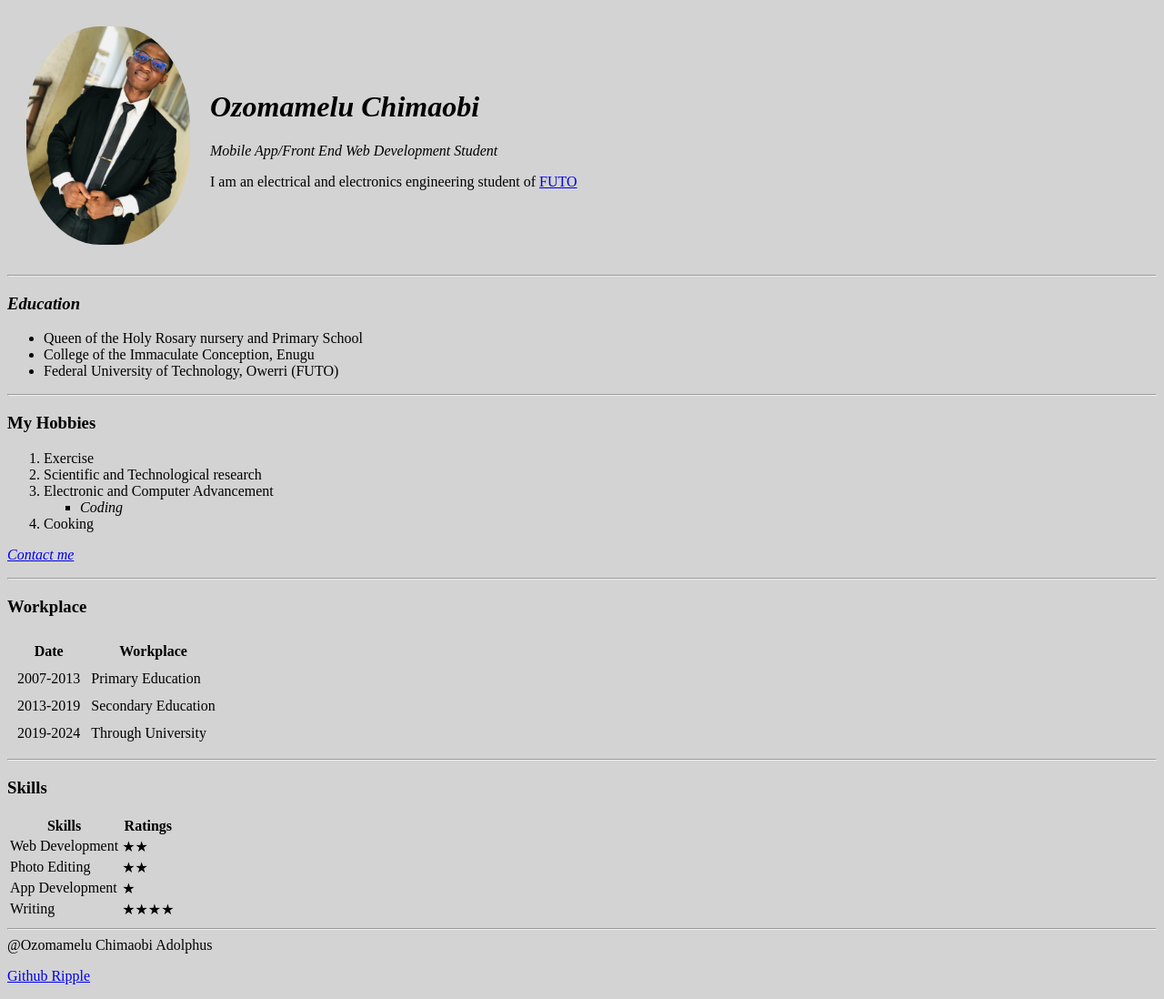
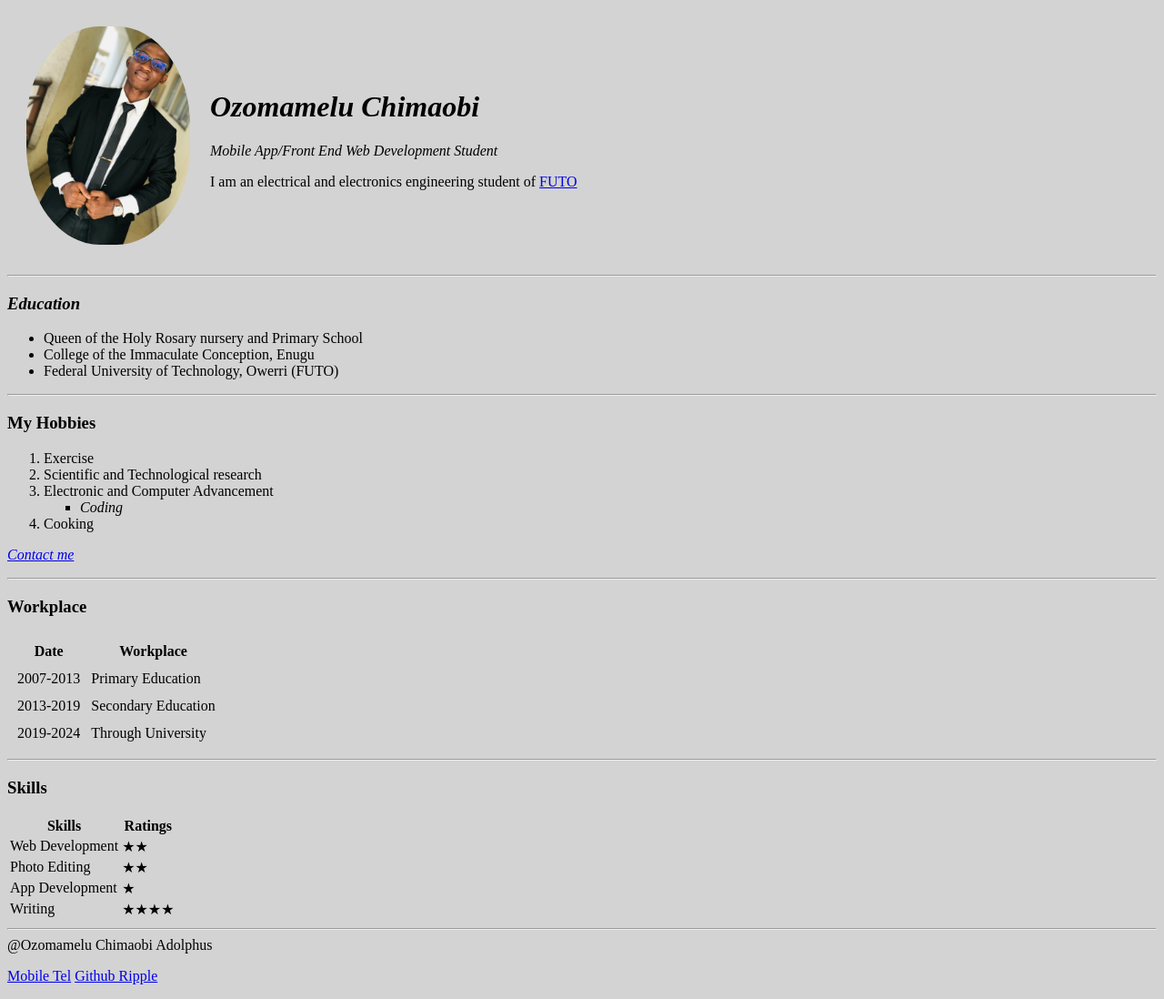
Before and after one commit to chima0bi/chimaobi-cv, a plain HTML site: page index.html in a window 1280 px wide. Shown: the whole page at 91% size. Drawn offline with Linux system fonts and the light colour scheme.

Commit message:
Update index.html

```diff
--- a/index.html
+++ b/index.html
@@ -98,6 +98,7 @@
     <div class="footer" >
         @Ozomamelu Chimaobi Adolphus
         <p>
+            <a href="tel:+2347047966730">Mobile Tel</a>
             <a href="https://github.com/chima0bi/chimaobi-cv">Github Ripple</a>
         </p>
     </div>
```
